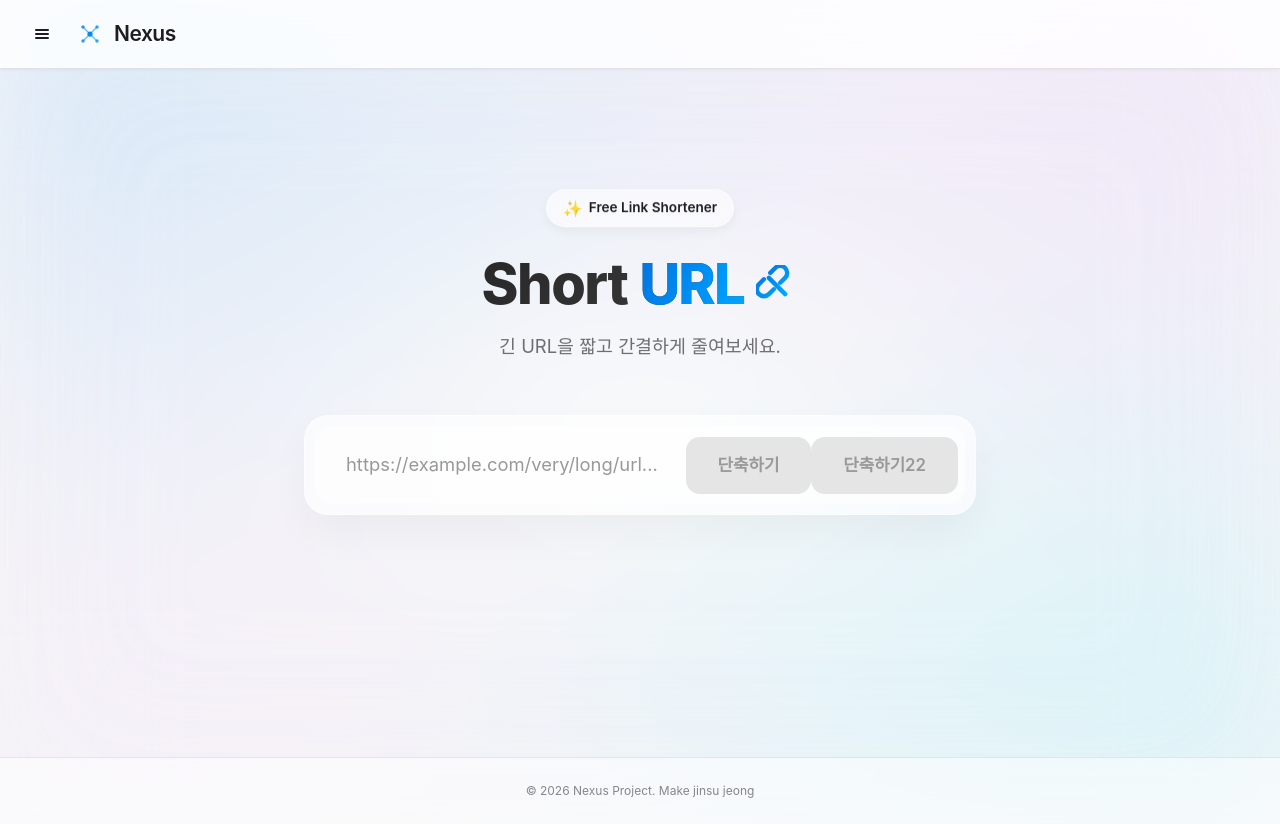
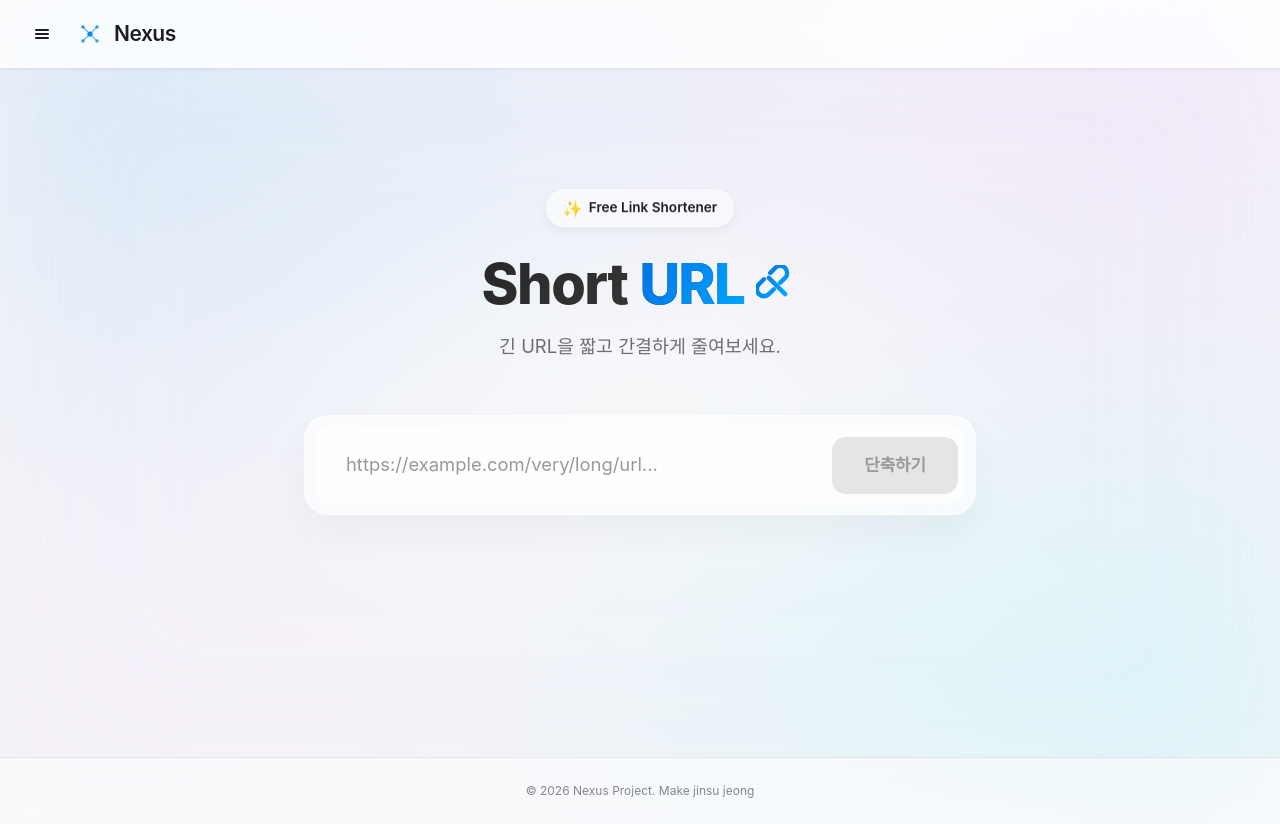
Before and after one commit to JINSU-JEONG1/nexus-ui, a Vue app: page /short-url in a window 1280 px wide. Built offline with nearby package versions, Linux system fonts and the light colour scheme.

Commit message:
Revert "test"
This reverts commit 9c9f5e2baeb40e142f4469092ae326bbc8b4fe62.

```diff
--- a/src/api/nexus-ui/short-url/shortUrl.js
+++ b/src/api/nexus-ui/short-url/shortUrl.js
@@ -9,15 +9,6 @@ import request from '@/utils/request';
 export function createShortUrl(data) {
     return request({
         url: '/short-url/create.api',
-        method: 'post',
-        data,
-    });
-}
-
-// Short URL 생성
-export function createShortUrlV2(data) {
-    return request({
-        url: '/short-url/v2/create.api',
         method: 'post',
         data,
     });
--- a/src/views/nexsus-ui/short-url/ShortUrlPage.vue
+++ b/src/views/nexsus-ui/short-url/ShortUrlPage.vue
@@ -48,14 +48,6 @@
             <span v-if="isLoading" class="spinner"></span>
             <span v-else>단축하기</span>
           </button>
-          <button
-            class="generate-btn"
-            :disabled="!originalUrl || isLoading"
-            @click="createShortUrlV2"
-          >
-            <span v-if="isLoading" class="spinner"></span>
-            <span v-else>단축하기22</span>
-          </button>
         </div>
       </div>
 
@@ -87,7 +79,7 @@
 
 <script>
 
-import {getShortUrls, createShortUrl, createShortUrlV2} from '@/api/nexus-ui/short-url/shortUrl';
+import {getShortUrls, createShortUrl} from '@/api/nexus-ui/short-url/shortUrl';
 
 const DEF_URL_PARAM = {
   originUrl: "",
@@ -126,39 +118,6 @@ export default {
 
         // 실제 API 호출 시 구성한 requestPayload를 전달
         const res = await createShortUrl(requestPayload);
-        console.log("res : ", res);
-
-        // 성공 시 로직 (예: res.data.shortUrl 등 백엔드 응답 구조에 맞게 수정)
-        this.shortUrl = res.data.shortUrl;
-
-      } catch (error) {
-        console.error('Short URL 생성 실패:', error);
-        alert('Short URL 생성에 실패했습니다.');
-      } finally {
-        this.isLoading = false;
-      }
-    },
-
-    async createShortUrlV2() {
-      const _vm = this;
-      if (!this.originalUrl) return;
-
-      const params = { ...DEF_URL_PARAM };
-      params.originUrl = this.originalUrl;
-
-      // 백엔드 ApiRequest 구조에 맞게 데이터 재구성
-      const requestPayload = {
-        data: params  // 백엔드에서 request.getData()로 꺼낼 수 있게 함
-      };
-
-      console.log("전송 데이터 : ", requestPayload);
-
-      try {
-        this.isLoading = true;
-        this.shortUrl = '';
-
-        // 실제 API 호출 시 구성한 requestPayload를 전달
-        const res = await createShortUrlV2(requestPayload);
         console.log("res : ", res);
 
         // 성공 시 로직 (예: res.data.shortUrl 등 백엔드 응답 구조에 맞게 수정)
```
